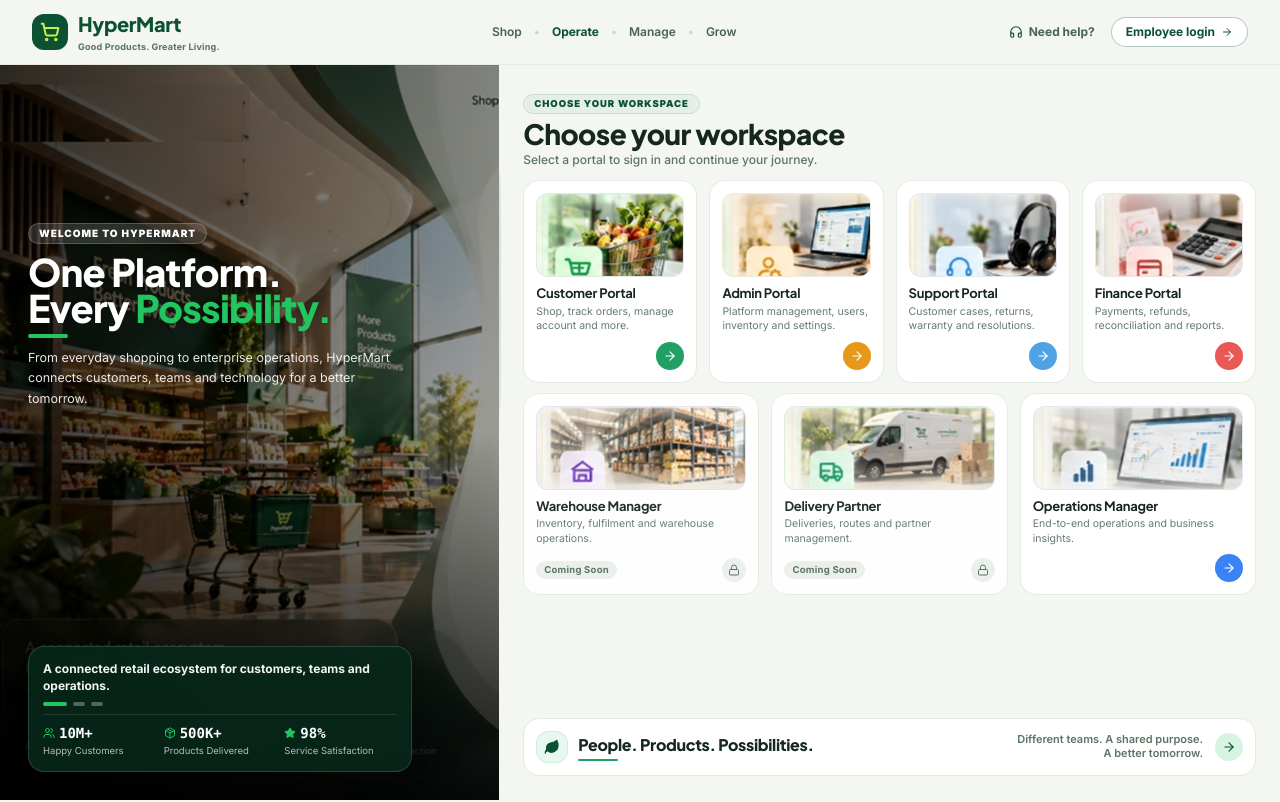
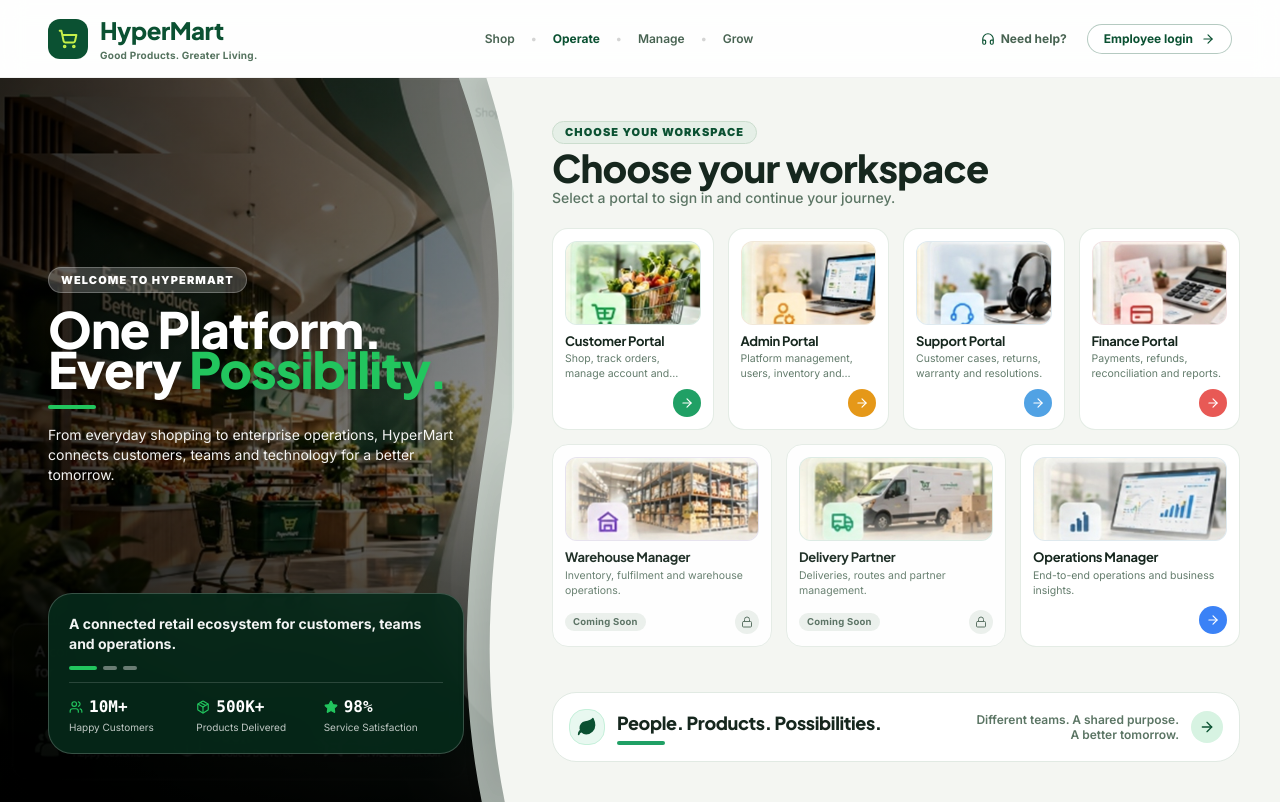
Before and after one commit to KSukant/Hyper_Mart, a Next.js app: page / in a window 1280 px wide. Built offline with nearby package versions, Linux system fonts and the light colour scheme.

Commit message:
fix(landing): remove framer-motion opacity-0 blockers to ensure instant rendering of all hero and portal elements

```diff
--- a/src/app/page.tsx
+++ b/src/app/page.tsx
@@ -10,58 +10,35 @@ import {
   Star,
   Leaf,
 } from "lucide-react";
-import { motion, useReducedMotion } from "framer-motion";
 import { PORTAL_REGISTRY } from "@/config/portals";
 import { PortalCard } from "@/components/landing/PortalCard";
 
 export default function UnifiedLandingPage() {
-  const shouldReduceMotion = useReducedMotion();
-
   // Split portals by row from configuration registry
   const row1Portals = PORTAL_REGISTRY.filter((p) => p.row === 1);
   const row2Portals = PORTAL_REGISTRY.filter((p) => p.row === 2);
 
-  const containerVariants = {
-    hidden: { opacity: 0 },
-    visible: {
-      opacity: 1,
-      transition: {
-        staggerChildren: shouldReduceMotion ? 0 : 0.05,
-        delayChildren: shouldReduceMotion ? 0 : 0.08,
-      },
-    },
-  };
-
-  const itemVariants = {
-    hidden: { opacity: 0, y: shouldReduceMotion ? 0 : 12 },
-    visible: {
-      opacity: 1,
-      y: 0,
-      transition: { duration: 0.4, ease: "easeOut" },
-    },
-  };
-
   return (
-    <div className="h-screen w-full bg-[#F4F6F2] text-[#19271E] font-sans selection:bg-[#C6F04A] selection:text-[#053221] flex flex-col justify-between overflow-hidden relative">
-      {/* ── 1. Top Unified Header (Compact, spans across full width) ── */}
-      <header className="relative z-30 w-full px-4 sm:px-6 lg:px-8 py-2.5 flex items-center justify-between border-b border-black/5 bg-white/70 lg:bg-transparent backdrop-blur-md lg:backdrop-blur-none flex-shrink-0">
+    <div className="min-h-screen bg-[#F4F6F2] text-[#19271E] font-sans selection:bg-[#C6F04A] selection:text-[#053221] flex flex-col justify-between relative overflow-x-hidden">
+      {/* ── 1. Top Unified Header (Spans across entire viewport) ── */}
+      <header className="relative z-30 w-full px-4 sm:px-8 lg:px-12 py-3.5 flex items-center justify-between border-b border-black/5 bg-white/90 backdrop-blur-md shadow-2xs">
         {/* Left: Brand Logo & Tagline */}
-        <div className="flex items-center gap-2.5">
-          <div className="w-8 h-8 sm:w-9 sm:h-9 rounded-xl bg-[#0B5132] flex items-center justify-center text-[#C6F04A] shadow-2xs">
-            <ShoppingCart className="w-4 h-4 sm:w-5 sm:h-5 stroke-[2.4]" />
+        <div className="flex items-center gap-2.5 sm:gap-3 flex-shrink-0">
+          <div className="w-9 h-9 sm:w-10 sm:h-10 rounded-xl bg-[#0B5132] flex items-center justify-center text-[#C6F04A] shadow-xs">
+            <ShoppingCart className="w-5 h-5 stroke-[2.4]" />
           </div>
           <div>
-            <span className="font-display font-black text-lg sm:text-xl tracking-tight text-[#0B5132] leading-none block">
+            <span className="font-display font-black text-xl sm:text-2xl tracking-tight text-[#0B5132] leading-none block">
               HyperMart
             </span>
-            <span className="text-[9px] font-bold text-[#55735F] tracking-wide block mt-0.5">
+            <span className="text-[9.5px] sm:text-[10px] font-bold text-[#55735F] tracking-wide block mt-0.5">
               Good Products. Greater Living.
             </span>
           </div>
         </div>
 
         {/* Center: Brand Navigation Pillars */}
-        <nav className="hidden md:flex items-center gap-3 text-xs font-semibold text-[#486352]">
+        <nav className="hidden lg:flex items-center gap-4 text-xs font-semibold text-[#486352]">
           <Link href="/shop" className="hover:text-[#0B5132] transition">
             Shop
           </Link>
@@ -74,7 +51,7 @@ export default function UnifiedLandingPage() {
         </nav>
 
         {/* Right: Actions */}
-        <div className="flex items-center gap-3 sm:gap-4">
+        <div className="flex items-center gap-3 sm:gap-5 flex-shrink-0">
           <Link
             href="/help"
             className="hidden sm:flex items-center gap-1.5 text-xs font-bold text-[#486352] hover:text-[#0B5132] transition"
@@ -85,20 +62,20 @@ export default function UnifiedLandingPage() {
 
           <Link
             href="/admin/login"
-            className="flex items-center gap-1.5 px-3.5 py-1.5 rounded-full border border-[#0B5132]/30 bg-white text-xs font-bold text-[#0B5132] hover:bg-[#0B5132] hover:text-white transition-all shadow-2xs"
+            className="flex items-center gap-2 px-4 py-1.5 rounded-full border border-[#0B5132]/30 bg-white text-xs font-bold text-[#0B5132] hover:bg-[#0B5132] hover:text-white transition-all shadow-2xs"
           >
             <span>Employee login</span>
-            <ArrowRight className="w-3 h-3" />
+            <ArrowRight className="w-3.5 h-3.5" />
           </Link>
         </div>
       </header>
 
-      {/* ── 2. Main Two-Zone Viewport Canvas (Zero scroll, full height) ── */}
-      <main className="relative flex-1 min-h-0 w-full flex flex-col lg:flex-row items-stretch overflow-hidden">
+      {/* ── 2. Main Two-Zone Continuous Composition ── */}
+      <main className="relative flex-1 w-full flex flex-col lg:flex-row items-stretch">
         {/* ── LEFT: Retail Hero Environment (~40% on Desktop) ── */}
         <section
           aria-label="HyperMart Brand Experience"
-          className="relative w-full lg:w-[41%] xl:w-[39%] flex-shrink-0 flex flex-col justify-between p-4 sm:p-6 lg:p-7 z-10 overflow-hidden"
+          className="relative w-full lg:w-[42%] xl:w-[40%] flex-shrink-0 flex flex-col justify-between p-6 sm:p-10 lg:p-12 min-h-[560px] lg:min-h-[calc(100vh-76px)] z-10"
         >
           {/* Background Supermarket Photography */}
           <div
@@ -108,100 +85,90 @@ export default function UnifiedLandingPage() {
             }}
           >
             {/* Scrim Gradients for contrast and realistic depth */}
-            <div className="absolute inset-0 bg-gradient-to-r from-black/70 via-black/40 to-black/15" />
-            <div className="absolute inset-0 bg-gradient-to-t from-black/90 via-black/25 to-black/35" />
+            <div className="absolute inset-0 bg-gradient-to-r from-black/75 via-black/45 to-black/20" />
+            <div className="absolute inset-0 bg-gradient-to-t from-black/90 via-black/30 to-black/40" />
           </div>
 
           {/* Hero Content Overlaid on Left */}
-          <motion.div
-            initial={{ opacity: 0, y: shouldReduceMotion ? 0 : 15 }}
-            animate={{ opacity: 1, y: 0 }}
-            transition={{ duration: 0.5, ease: "easeOut" }}
-            className="relative z-10 my-auto pt-2 max-w-sm"
-          >
-            <span className="inline-flex items-center px-2.5 py-0.5 rounded-full bg-white/15 border border-white/20 text-[9.5px] sm:text-[10px] font-black uppercase tracking-widest text-white backdrop-blur-xs">
+          <div className="relative z-10 my-auto pt-6 lg:pt-8 max-w-lg">
+            <span className="inline-flex items-center px-3 py-1 rounded-full bg-white/20 border border-white/25 text-[10px] sm:text-[11px] font-black uppercase tracking-widest text-white backdrop-blur-xs">
               WELCOME TO HYPERMART
             </span>
 
-            <h1 className="font-display font-black text-2xl sm:text-3xl lg:text-[34px] xl:text-[38px] text-white leading-[1.08] tracking-tight mt-2.5 drop-shadow-sm">
+            <h1 className="font-display font-black text-3xl sm:text-4xl lg:text-[44px] xl:text-[50px] text-white leading-[1.08] tracking-tight mt-3 sm:mt-4 drop-shadow-md">
               One Platform.<br />
               Every <span className="text-[#22C55E]">Possibility.</span>
             </h1>
 
-            <div className="w-10 h-1 rounded-full bg-[#22C55E] mt-2 mb-2.5" />
+            <div className="w-12 h-1 rounded-full bg-[#22C55E] mt-3 sm:mt-4 mb-3 sm:mb-4" />
 
-            <p className="text-white/90 text-xs sm:text-[12.5px] font-normal leading-relaxed max-w-sm drop-shadow-xs">
+            <p className="text-white/95 text-xs sm:text-sm lg:text-[14px] font-normal leading-relaxed max-w-md drop-shadow-sm">
               From everyday shopping to enterprise operations, HyperMart connects customers, teams and technology for a better tomorrow.
             </p>
-          </motion.div>
+          </div>
 
           {/* Glass Statistics Panel at Bottom */}
-          <motion.div
-            initial={{ opacity: 0, y: shouldReduceMotion ? 0 : 15 }}
-            animate={{ opacity: 1, y: 0 }}
-            transition={{ duration: 0.5, delay: 0.15, ease: "easeOut" }}
-            className="relative z-10 w-full max-w-sm rounded-2xl bg-[#062A1A]/85 backdrop-blur-md border border-white/15 p-3.5 text-white shadow-xl space-y-2 mt-auto flex-shrink-0"
-          >
-            <p className="text-xs font-bold text-white/95 leading-snug">
+          <div className="relative z-10 w-full max-w-md rounded-2xl sm:rounded-3xl bg-[#062A1A]/90 backdrop-blur-md border border-white/20 p-4 sm:p-5 text-white shadow-2xl space-y-3 mt-8 lg:mt-0">
+            <p className="text-xs sm:text-sm font-bold text-white/95 leading-snug">
               A connected retail ecosystem for customers, teams and operations.
             </p>
 
             {/* Slider Dash Indicators */}
             <div className="flex items-center gap-1.5">
-              <span className="w-6 h-1 rounded-full bg-[#22C55E]" />
-              <span className="w-3 h-1 rounded-full bg-white/30" />
-              <span className="w-3 h-1 rounded-full bg-white/30" />
+              <span className="w-7 h-1 rounded-full bg-[#22C55E]" />
+              <span className="w-3.5 h-1 rounded-full bg-white/40" />
+              <span className="w-3.5 h-1 rounded-full bg-white/40" />
             </div>
 
             {/* Stats Row */}
-            <div className="grid grid-cols-3 gap-2 pt-2 border-t border-white/10 text-left">
+            <div className="grid grid-cols-3 gap-2 pt-3 border-t border-white/15 text-left">
               <div className="space-y-0.5">
-                <div className="flex items-center gap-1 text-[11px] text-[#A7D1BA]">
-                  <Users className="w-3 h-3 text-[#22C55E]" />
-                  <span className="font-mono font-black text-sm text-white">
+                <div className="flex items-center gap-1.5 text-xs text-[#A7D1BA]">
+                  <Users className="w-3.5 h-3.5 text-[#22C55E]" />
+                  <span className="font-mono font-black text-sm sm:text-base text-white">
                     10M+
                   </span>
                 </div>
-                <span className="text-[9.5px] text-white/70 block leading-tight">
+                <span className="text-[10px] text-white/75 block leading-tight">
                   Happy Customers
                 </span>
               </div>
 
               <div className="space-y-0.5">
-                <div className="flex items-center gap-1 text-[11px] text-[#A7D1BA]">
-                  <Package className="w-3 h-3 text-[#22C55E]" />
-                  <span className="font-mono font-black text-sm text-white">
+                <div className="flex items-center gap-1.5 text-xs text-[#A7D1BA]">
+                  <Package className="w-3.5 h-3.5 text-[#22C55E]" />
+                  <span className="font-mono font-black text-sm sm:text-base text-white">
                     500K+
                   </span>
                 </div>
-                <span className="text-[9.5px] text-white/70 block leading-tight">
+                <span className="text-[10px] text-white/75 block leading-tight">
                   Products Delivered
                 </span>
               </div>
 
               <div className="space-y-0.5">
-                <div className="flex items-center gap-1 text-[11px] text-[#A7D1BA]">
-                  <Star className="w-3 h-3 text-[#22C55E] fill-[#22C55E]" />
-                  <span className="font-mono font-black text-sm text-white">
+                <div className="flex items-center gap-1.5 text-xs text-[#A7D1BA]">
+                  <Star className="w-3.5 h-3.5 text-[#22C55E] fill-[#22C55E]" />
+                  <span className="font-mono font-black text-sm sm:text-base text-white">
                     98%
                   </span>
                 </div>
-                <span className="text-[9.5px] text-white/70 block leading-tight">
+                <span className="text-[10px] text-white/75 block leading-tight">
                   Service Satisfaction
                 </span>
               </div>
             </div>
-          </motion.div>
+          </div>
         </section>
 
         {/* ── RIGHT: Unified Workspace Selection Gateway (~60% on Desktop) ── */}
         <section
           aria-label="Unified Workspace Selection"
-          className="relative flex-1 min-h-0 bg-[#F4F6F2] p-4 sm:p-5 lg:p-6 flex flex-col justify-between z-20 overflow-hidden"
+          className="relative flex-1 bg-[#F4F6F2] p-5 sm:p-8 lg:p-10 flex flex-col justify-between z-20"
         >
           {/* Organic Wave Transition SVG on Left Edge (Desktop Only) */}
           <div
-            className="hidden lg:block absolute inset-y-0 -left-[80px] w-[82px] pointer-events-none overflow-visible z-20"
+            className="hidden lg:block absolute inset-y-0 -left-[90px] w-[92px] pointer-events-none overflow-visible z-20"
             aria-hidden="true"
           >
             <svg
@@ -225,81 +192,66 @@ export default function UnifiedLandingPage() {
           </div>
 
           {/* Workspace Content Container */}
-          <div className="w-full max-w-[1100px] mx-auto flex flex-col justify-between h-full space-y-2.5">
+          <div className="w-full max-w-[1100px] mx-auto flex flex-col justify-between h-full space-y-5">
             <div>
               {/* Badge */}
-              <span className="inline-flex items-center px-2.5 py-0.5 rounded-full bg-[#E5EFE7] border border-[#CBDDCE] text-[9.5px] font-black uppercase tracking-widest text-[#0B5132]">
+              <span className="inline-flex items-center px-3 py-0.5 rounded-full bg-[#E5EFE7] border border-[#CBDDCE] text-[10px] sm:text-[11px] font-black uppercase tracking-widest text-[#0B5132]">
                 CHOOSE YOUR WORKSPACE
               </span>
 
               {/* Headline */}
-              <h2 className="font-display text-xl sm:text-2xl lg:text-[28px] font-black tracking-tight text-[#16271E] mt-1 leading-tight">
+              <h2 className="font-display text-2xl sm:text-3xl lg:text-[38px] font-black tracking-tight text-[#16271E] mt-1.5 leading-tight">
                 Choose your workspace
               </h2>
-              <p className="text-[11.5px] sm:text-xs text-[#5B7564] font-medium mt-0.5">
+              <p className="text-xs sm:text-sm text-[#5B7564] font-medium mt-0.5">
                 Select a portal to sign in and continue your journey.
               </p>
 
               {/* ── 4 Primary Active Portals (Row 1) ── */}
-              <motion.div
-                variants={containerVariants}
-                initial="hidden"
-                animate="visible"
-                className="grid grid-cols-1 sm:grid-cols-2 xl:grid-cols-4 gap-2.5 sm:gap-3 mt-3"
-              >
+              <div className="grid grid-cols-1 sm:grid-cols-2 xl:grid-cols-4 gap-3.5 mt-4 sm:mt-5">
                 {row1Portals.map((portal) => (
-                  <motion.div key={portal.id} variants={itemVariants}>
+                  <div key={portal.id}>
                     <PortalCard portal={portal} />
-                  </motion.div>
+                  </div>
                 ))}
-              </motion.div>
+              </div>
 
               {/* ── 3 Secondary Portals (Row 2, including active Operations Manager) ── */}
-              <motion.div
-                variants={containerVariants}
-                initial="hidden"
-                animate="visible"
-                className="grid grid-cols-1 sm:grid-cols-3 gap-2.5 sm:gap-3 mt-2.5"
-              >
+              <div className="grid grid-cols-1 sm:grid-cols-3 gap-3.5 mt-3.5">
                 {row2Portals.map((portal) => (
-                  <motion.div key={portal.id} variants={itemVariants}>
+                  <div key={portal.id}>
                     <PortalCard portal={portal} />
-                  </motion.div>
+                  </div>
                 ))}
-              </motion.div>
+              </div>
             </div>
 
             {/* ── Bottom Full-Width Vision Banner ── */}
-            <motion.div
-              initial={{ opacity: 0, y: shouldReduceMotion ? 0 : 10 }}
-              animate={{ opacity: 1, y: 0 }}
-              transition={{ duration: 0.4, delay: 0.2 }}
-              className="rounded-2xl bg-white border border-[#E1EAE3] p-2.5 sm:p-3 shadow-2xs flex flex-col sm:flex-row sm:items-center justify-between gap-3 mt-auto flex-shrink-0"
-            >
-              <div className="flex items-center gap-2.5">
-                <div className="w-8 h-8 rounded-xl bg-[#E8F8F0] border border-[#C5F0DA] flex items-center justify-center text-[#0B5132] shadow-2xs flex-shrink-0">
-                  <Leaf className="w-4 h-4 fill-[#0B5132]" />
+            <div className="rounded-2xl sm:rounded-3xl bg-white border border-[#E1EAE3] p-3.5 sm:p-4 shadow-xs flex flex-col sm:flex-row sm:items-center justify-between gap-4 mt-4">
+              <div className="flex items-center gap-3">
+                <div className="w-9 h-9 rounded-2xl bg-[#E8F8F0] border border-[#C5F0DA] flex items-center justify-center text-[#0B5132] shadow-2xs">
+                  <Leaf className="w-5 h-5 fill-[#0B5132]" />
                 </div>
                 <div>
-                  <h4 className="font-display font-black text-sm sm:text-base text-[#16271E] tracking-tight">
+                  <h4 className="font-display font-black text-base sm:text-lg text-[#16271E] tracking-tight">
                     People. Products. Possibilities.
                   </h4>
-                  <div className="w-10 h-0.5 rounded-full bg-[#20A065] mt-0.5" />
+                  <div className="w-12 h-1 rounded-full bg-[#20A065] mt-1" />
                 </div>
               </div>
 
-              <div className="flex items-center justify-between sm:justify-end gap-3 text-[11px] font-semibold text-[#5B7564]">
+              <div className="flex items-center justify-between sm:justify-end gap-3 text-xs font-semibold text-[#5B7564]">
                 <span className="text-right leading-tight">
                   Different teams. A shared purpose. <br className="hidden sm:inline" /> A better tomorrow.
                 </span>
                 <Link
                   href="/shop"
-                  className="w-7 h-7 rounded-full bg-[#D7F3E2] text-[#0B5132] hover:bg-[#20A065] hover:text-white transition flex items-center justify-center shadow-2xs flex-shrink-0"
+                  className="w-8 h-8 rounded-full bg-[#D7F3E2] text-[#0B5132] hover:bg-[#20A065] hover:text-white transition flex items-center justify-center shadow-xs flex-shrink-0"
                 >
-                  <ArrowRight className="w-3.5 h-3.5" />
+                  <ArrowRight className="w-4 h-4" />
                 </Link>
               </div>
-            </motion.div>
+            </div>
           </div>
         </section>
       </main>
```
